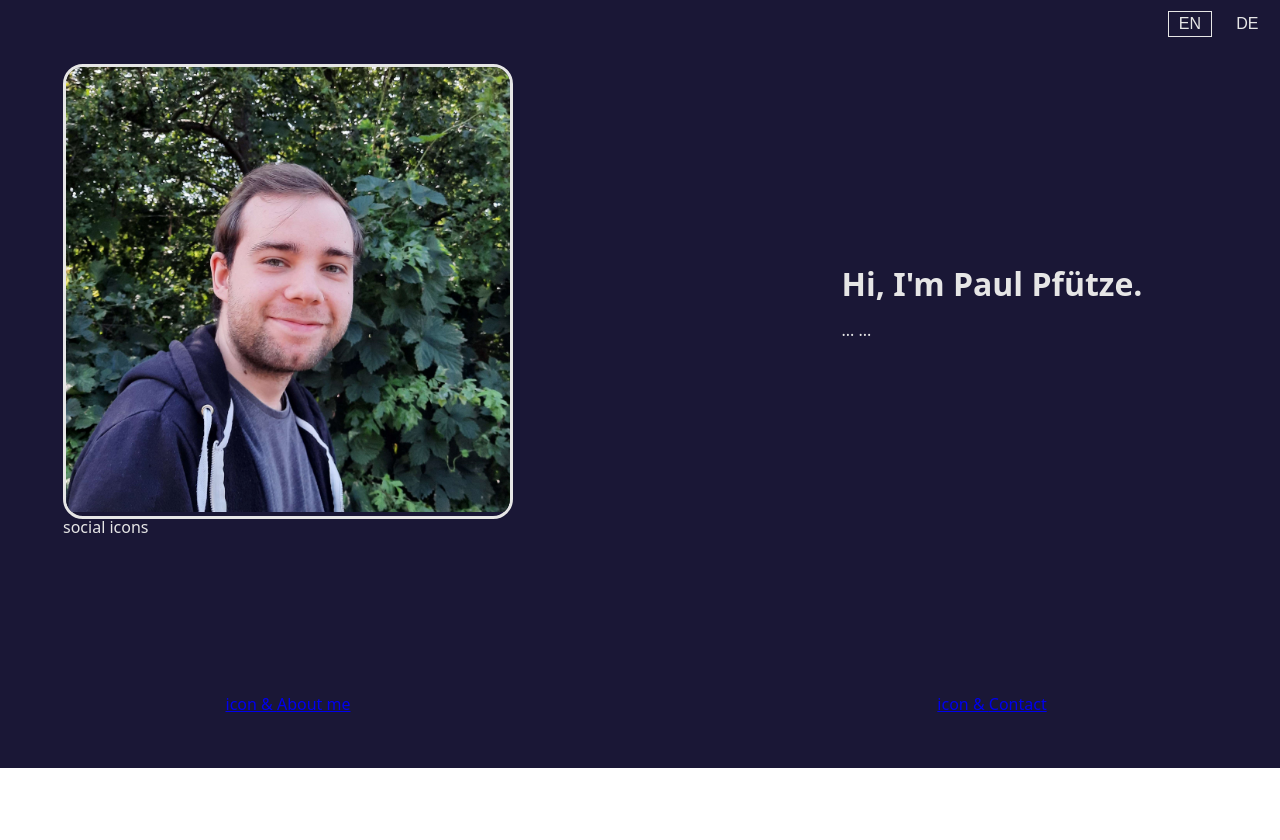
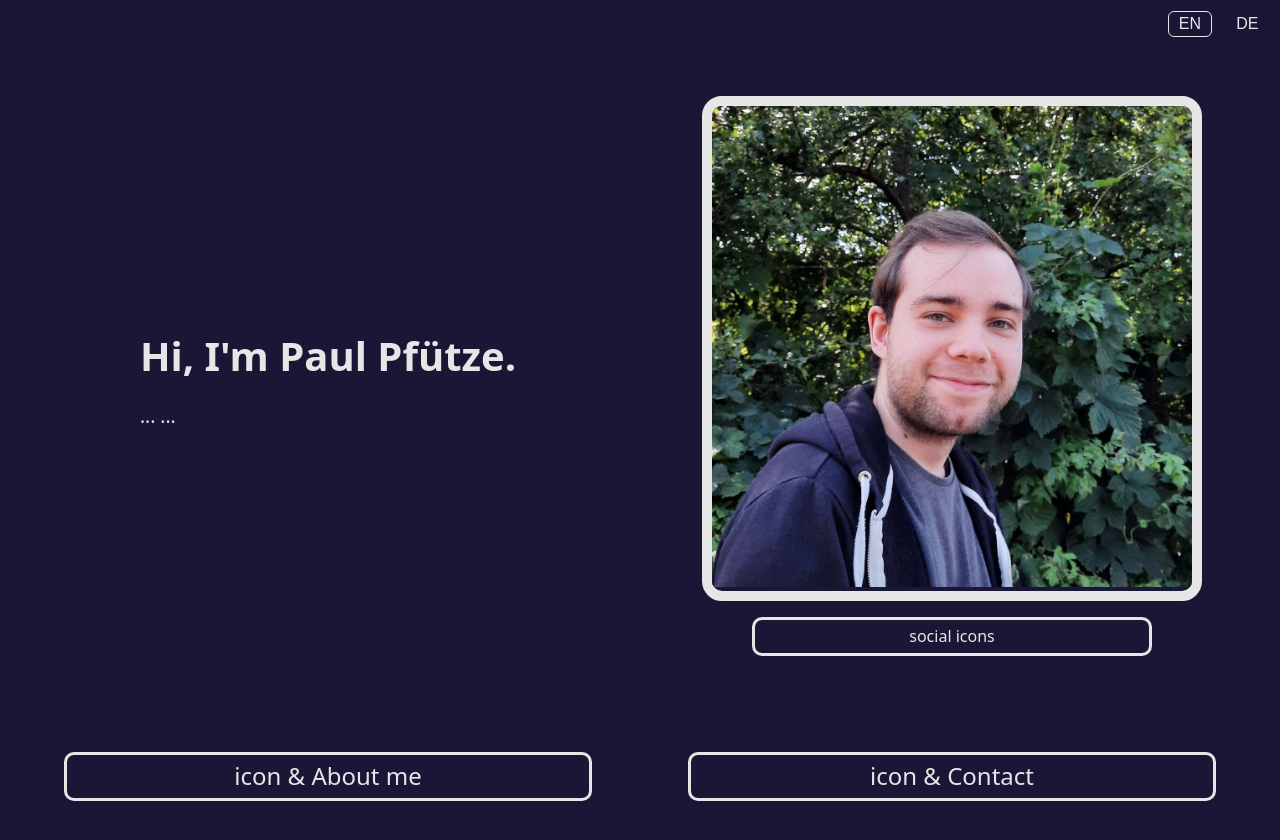
Before and after one commit to SutonToch/Portfolio, a React (Vite) app: page / in a window 1280 px wide. Shown: the top 840 px of the page. Before the commit the page ends 800 px from the top, so only its background shows below. Built offline with nearby package versions, Linux system fonts and the light colour scheme.

Commit message:
progress

```diff
--- a/src/components/Hero.tsx
+++ b/src/components/Hero.tsx
@@ -29,13 +29,13 @@ export default function Hero(props:HeroProps) {
           <h1>{props.text_data.greeting}</h1>
           <p>... ...</p>
         </div>
-        <a href="#">
-          <div>
+        <a className="hero-btn" href="#">
+          <div className="hero-btn--content">
             icon & {props.text_data.btn_about}
           </div>
         </a>
-        <a href="#">
-          <div>
+        <a className="hero-btn" href="#">
+          <div className="hero-btn--content">
             icon & {props.text_data.btn_contact}
           </div>
         </a>
--- a/src/styles/App.css
+++ b/src/styles/App.css
@@ -27,6 +27,7 @@ header {
 
 .active {
   outline: 1px solid hsl(0, 0%, 90%);
+  border-radius: 5px;
 }
 
 /*# sourceMappingURL=App.css.map */
--- a/src/styles/Hero.css
+++ b/src/styles/Hero.css
@@ -1,6 +1,6 @@
 .hero {
   color: hsl(0, 0%, 90%);
-  padding: 1em;
+  padding: 3em 5vw;
   background-color: hsl(245, 40%, 15%);
   min-height: 90svh;
 }
@@ -10,16 +10,55 @@
   grid-template-columns: 1fr 1fr;
   justify-items: center;
   align-items: center;
-  grid-gap: 10em;
+  grid-gap: 6em;
   max-width: 1440px;
   margin: 0 auto;
 }
 
+.img-social-container {
+  order: 1;
+}
+
 .img-container {
-  border: 3px solid hsl(0, 0%, 90%);
+  border: 10px solid hsl(0, 0%, 90%);
   border-radius: 20px;
-  max-width: 450px;
+  max-width: 500px;
   overflow: hidden;
 }
 
+.social-container {
+  display: flex;
+  justify-content: space-evenly;
+  border: 3px solid hsl(0, 0%, 90%);
+  border-radius: 10px;
+  margin: 1em auto 0;
+  padding: 0.5em;
+  width: 80%;
+}
+
+.content-container h1 {
+  font-size: 2.5rem;
+}
+.content-container p {
+  font-size: 1.2rem;
+}
+
+.hero-btn {
+  order: 2;
+  text-decoration: none;
+  color: inherit;
+  width: 100%;
+  padding: 0.5em;
+  border: 3px solid hsl(0, 0%, 90%);
+  border-radius: 10px;
+}
+.hero-btn:hover, .hero-btn:focus-visible {
+  opacity: 0.8;
+}
+
+.hero-btn--content {
+  font-size: 1.5rem;
+  text-align: center;
+}
+
 /*# sourceMappingURL=Hero.css.map */
--- a/src/styles/scss/App.scss
+++ b/src/styles/scss/App.scss
@@ -29,4 +29,5 @@ header {
 
 .active {
     outline: 1px solid var.$clr-white;
+    border-radius: 5px;
 }
--- a/src/styles/scss/Hero.scss
+++ b/src/styles/scss/Hero.scss
@@ -2,7 +2,7 @@
 
 .hero {
     color: var.$clr-white;
-    padding: 1em;
+    padding: 3em 5vw;
     background-color: var.$clr-darkblue;
     min-height: 90svh;
 }
@@ -12,15 +12,59 @@
     grid-template-columns: 1fr 1fr;
     justify-items: center;
     align-items: center;
-    grid-gap: 10em;
+    grid-gap: 6em;
 
     max-width: 1440px;
     margin: 0 auto;
 }
 
+.img-social-container {
+    order: 1;
+}
+
 .img-container {
-    border: 3px solid var.$clr-white;
+    border: 10px solid var.$clr-white;
     border-radius: 20px;
-    max-width: 450px;
+    max-width: 500px;
     overflow: hidden;
 }
+
+.social-container {
+    display: flex;
+    justify-content: space-evenly;
+    border: 3px solid var.$clr-white;
+    border-radius: 10px;
+    margin: 1em auto 0;
+    padding: 0.5em;
+    width: 80%;
+}
+
+.content-container {
+    h1 {
+        font-size: 2.5rem;
+    }
+    p {
+        font-size: 1.2rem;
+    }
+}
+
+.hero-btn {
+    order: 2;
+    text-decoration: none;
+    color: inherit;
+
+    width: 100%;
+    padding: 0.5em;
+    border: 3px solid var.$clr-white;
+    border-radius: 10px;
+
+
+    &:hover, &:focus-visible {
+        opacity: 0.8;
+    }
+}
+
+.hero-btn--content {
+    font-size: 1.5rem;
+    text-align: center;
+}
```
Also changed, not shown: 2 other files (tests, documents, lock files or other folders).
